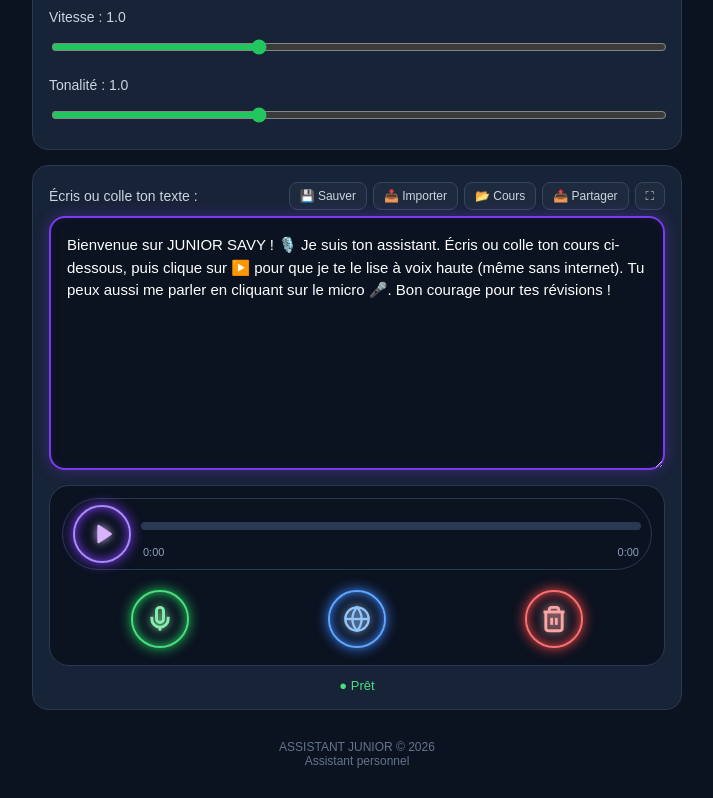
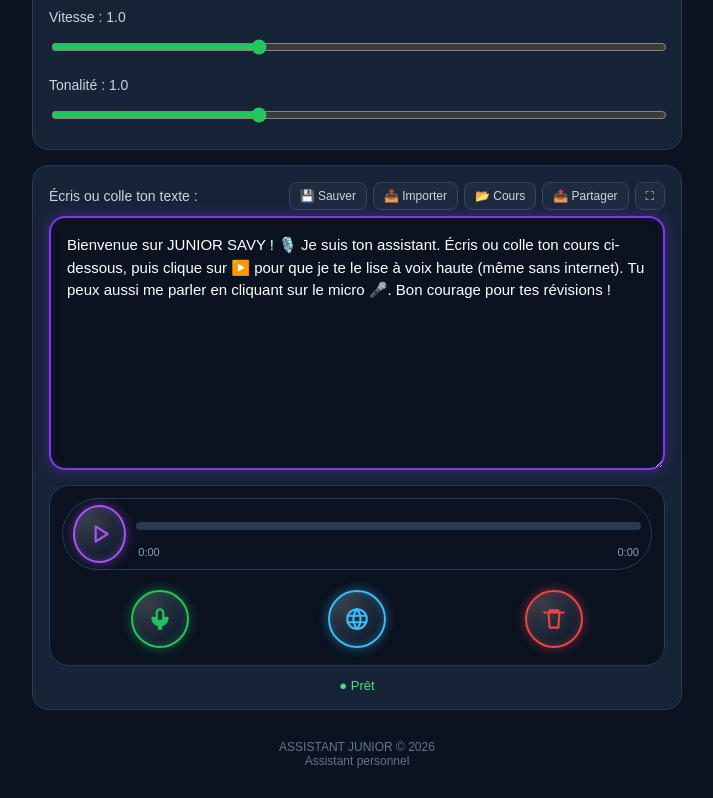
Before and after one commit to juniorjsk/Junior-jsk.github.io, a plain HTML site: page index.html in a window 1280 px wide. Shown: the part 428-1226 px from the top of the page, without its empty margins (283-996 px from the left). Drawn offline with Linux system fonts and the light colour scheme.

Commit message:
Refactor button styles to neon theme
Updated button styles and functionality for neon effects.

```diff
--- a/index.html
+++ b/index.html
@@ -72,7 +72,7 @@ input[type="range"] { padding: 5px 0; accent-color: #22c55e; }
 .tool-btn:hover { background: #293951; }
 .tool-btn svg { width: 14px; height: 14px; }
 
-/* ZONE TEXTE AVEC EFFET NÉON (PHOTO 3) */
+/* ZONE TEXTE AVEC EFFET NÉON */
 .textarea-wrap {
     position: relative;
     background: #0b1220;
@@ -102,72 +102,79 @@ input[type="range"] { padding: 5px 0; accent-color: #22c55e; }
 .progress:hover .progress-knob, .progress.dragging .progress-knob { opacity: 1; }
 .time { display: flex; justify-content: space-between; font-size: 11px; color: #8aa0bd; font-variant-numeric: tabular-nums; margin-top: 4px; padding: 0 2px; }
 
-/* ---------- BOUTONS EFFET MAGIQUE/NÉON ---------- */
-.row-actions { display: flex; justify-content: space-around; align-items: center; padding: 5px 0; }
-.action-btn, .play-btn {
-    flex: 0 0 auto; width: 58px; height: 58px; border-radius: 50%;
-    color: #fff; cursor: pointer; display: grid; place-items: center;
-    transition: transform .12s ease; border: 2px solid transparent;
-    background: #0b1220; /* Fond sombre pour faire ressortir le néon */
-    position: relative;
-    z-index: 1;
-}
-.action-btn:active, .play-btn:active { transform: scale(.92); }
-.action-btn svg, .play-btn svg { width: 28px; height: 28px; filter: drop-shadow(0 0 5px currentColor); z-index: 2; }
-
-/* Play (Violet Magique) */
-.play-btn {
-    border-color: #a78bfa;
-    color: #d8b4fe;
-    box-shadow: 0 0 15px #7c3aed, inset 0 0 15px #7c3aed, 0 0 30px rgba(124, 58, 237, 0.5);
-    animation: magic-pulse-purple 3s infinite alternate;
-}
-/* Micro (Vert Magique) */
-.btn-green {
-    border-color: #4ade80;
-    color: #86efac;
-    box-shadow: 0 0 15px #22c55e, inset 0 0 15px #22c55e, 0 0 30px rgba(34, 197, 94, 0.5);
-    animation: magic-pulse-green 3s infinite alternate;
-}
-/* Traduire (Bleu Magique) */
-.btn-blue {
-    border-color: #60a5fa;
-    color: #93c5fd;
-    box-shadow: 0 0 15px #3b82f6, inset 0 0 15px #3b82f6, 0 0 30px rgba(59, 130, 246, 0.5);
-    animation: magic-pulse-blue 3s infinite alternate;
-}
-/* Corbeille (Rouge Magique) */
-.btn-red {
-    border-color: #f87171;
-    color: #fca5a5;
-    box-shadow: 0 0 15px #ef4444, inset 0 0 15px #ef4444, 0 0 30px rgba(239, 68, 68, 0.5);
-    animation: magic-pulse-red 3s infinite alternate;
+/* ---------- BOUTONS NÉON (STYLE GEMINI) ---------- */
+.btn-row {
+    display: flex;
+    justify-content: space-around;
+    align-items: center;
+    padding: 5px 0;
 }
 
-/* Animations de pulsation */
-@keyframes magic-pulse-purple { 0% { box-shadow: 0 0 10px #7c3aed, inset 0 0 10px #7c3aed; } 100% { box-shadow: 0 0 25px #7c3aed, inset 0 0 20px #7c3aed, 0 0 40px rgba(124, 58, 237, 0.6); } }
-@keyframes magic-pulse-green { 0% { box-shadow: 0 0 10px #22c55e, inset 0 0 10px #22c55e; } 100% { box-shadow: 0 0 25px #22c55e, inset 0 0 20px #22c55e, 0 0 40px rgba(34, 197, 94, 0.6); } }
-@keyframes magic-pulse-blue { 0% { box-shadow: 0 0 10px #3b82f6, inset 0 0 10px #3b82f6; } 100% { box-shadow: 0 0 25px #3b82f6, inset 0 0 20px #3b82f6, 0 0 40px rgba(59, 130, 246, 0.6); } }
-@keyframes magic-pulse-red { 0% { box-shadow: 0 0 10px #ef4444, inset 0 0 10px #ef4444; } 100% { box-shadow: 0 0 25px #ef4444, inset 0 0 20px #ef4444, 0 0 40px rgba(239, 68, 68, 0.6); } }
-
-/* Animation quand le micro écoute */
-.btn-green.recording {
-    background: #dc2626;
-    border-color: #f87171;
-    color: #fca5a5;
-    animation: pulse-red 1.5s infinite;
-    box-shadow: 0 0 20px #ef4444, inset 0 0 20px #ef4444;
-}
-@keyframes pulse-red {
-    0% { box-shadow: 0 0 15px #ef4444, 0 0 0 0 rgba(239, 68, 68, 0.7), inset 0 0 15px #ef4444; }
-    70% { box-shadow: 0 0 15px #ef4444, 0 0 0 15px rgba(239, 68, 68, 0), inset 0 0 15px #ef4444; }
-    100% { box-shadow: 0 0 15px #ef4444, 0 0 0 0 rgba(239, 68, 68, 0), inset 0 0 15px #ef4444; }
+.btn-neon {
+    --c: #a855f7;
+    width: 58px;
+    height: 58px;
+    border-radius: 50%;
+    border: 2px solid var(--c);
+    background: radial-gradient(circle at 30% 25%, rgba(255, 255, 255, 0.18), rgba(23, 35, 55, 0.85) 65%);
+    box-shadow: 0 0 12px rgba(168, 85, 247, 0.45), inset 0 0 8px rgba(168, 85, 247, 0.28);
+    display: flex;
+    align-items: center;
+    justify-content: center;
+    cursor: pointer;
+    -webkit-tap-highlight-color: transparent;
+    transition: transform 0.15s ease;
 }
 
-/* Gestion de l'icône Play/Pause */
-.play-btn .icon-pause { display: none; }
-.play-btn.playing .icon-play { display: none; }
-.play-btn.playing .icon-pause { display: block; }
+.btn-neon:active {
+    transform: scale(0.92);
+}
+
+.btn-neon svg {
+    width: 26px;
+    height: 26px;
+    fill: none;
+    stroke: var(--c);
+    stroke-width: 2;
+    stroke-linecap: round;
+    stroke-linejoin: round;
+}
+
+/* Couleurs spécifiques */
+.btn-neon.purple {
+    --c: #a855f7;
+    box-shadow: 0 0 12px rgba(168, 85, 247, 0.45), inset 0 0 8px rgba(168, 85, 247, 0.28);
+}
+.btn-neon.green {
+    --c: #22c55e;
+    box-shadow: 0 0 12px rgba(34, 197, 94, 0.45), inset 0 0 8px rgba(34, 197, 94, 0.28);
+}
+.btn-neon.blue {
+    --c: #38bdf8;
+    box-shadow: 0 0 12px rgba(56, 189, 248, 0.45), inset 0 0 8px rgba(56, 189, 248, 0.28);
+}
+.btn-neon.red {
+    --c: #ef4444;
+    box-shadow: 0 0 12px rgba(239, 68, 68, 0.45), inset 0 0 8px rgba(239, 68, 68, 0.28);
+}
+
+/* Gestion Play/Pause (couleur de l'icône) */
+.btn-neon.purple .icon-pause { display: none; }
+.btn-neon.purple.playing .icon-play { display: none; }
+.btn-neon.purple.playing .icon-pause { display: block; }
+
+/* Animation uniquement quand le micro enregistre */
+.btn-neon.green.recording {
+    --c: #ef4444;
+    box-shadow: 0 0 15px rgba(239, 68, 68, 0.8), inset 0 0 10px rgba(239, 68, 68, 0.4);
+    animation: pulse-mic 1.5s infinite;
+}
+
+@keyframes pulse-mic {
+    0% { box-shadow: 0 0 12px rgba(239, 68, 68, 0.6), inset 0 0 8px rgba(239, 68, 68, 0.3); }
+    50% { box-shadow: 0 0 20px rgba(239, 68, 68, 0.9), inset 0 0 12px rgba(239, 68, 68, 0.5); }
+    100% { box-shadow: 0 0 12px rgba(239, 68, 68, 0.6), inset 0 0 8px rgba(239, 68, 68, 0.3); }
+}
 
 /* MODALES */
 .modal-overlay { position: fixed; inset: 0; background: rgba(11, 18, 32, 0.9); display: none; justify-content: center; align-items: center; z-index: 100; backdrop-filter: blur(3px); }
@@ -223,8 +230,8 @@ body.fullscreen-mode #expandBtn {
 
 @media (max-width: 380px) {
     h1 { font-size: 24px; }
-    .play-btn, .action-btn { width: 50px; height: 50px; }
-    .play-btn svg, .action-btn svg { width: 24px; height: 24px; }
+    .btn-neon { width: 50px; height: 50px; }
+    .btn-neon svg { width: 22px; height: 22px; }
 }
 </style>
 </head>
@@ -294,9 +301,11 @@ body.fullscreen-mode #expandBtn {
 
     <div class="player-container">
         <div class="row-play">
-            <button class="play-btn" id="playBtn" type="button" aria-label="Lire">
-                <svg class="icon-play" viewBox="0 0 24 24" width="24" height="24"><path d="M8 5.2v13.6c0 .85.93 1.36 1.65.9l10.3-6.8a1.08 1.08 0 0 0 0-1.8L9.65 4.3A1.08 1.08 0 0 0 8 5.2z" fill="currentColor"/></svg>
-                <svg class="icon-pause" viewBox="0 0 24 24" width="24" height="24"><rect x="6.5" y="5" width="4" height="14" rx="1.4" fill="currentColor"/><rect x="13.5" y="5" width="4" height="14" rx="1.4" fill="currentColor"/></svg>
+            <button class="btn-neon purple" id="playBtn" type="button" aria-label="Lire">
+                <!-- Icône Play (Contour) -->
+                <svg class="icon-play" viewBox="0 0 24 24"><polygon points="8,5 19,12 8,19" /></svg>
+                <!-- Icône Pause (Contour) -->
+                <svg class="icon-pause" viewBox="0 0 24 24"><rect x="6" y="5" width="4" height="14" rx="1"/><rect x="14" y="5" width="4" height="14" rx="1"/></svg>
             </button>
             <div class="player-main">
                 <div class="progress" id="progressBar" role="slider" tabindex="0" aria-label="Progression">
@@ -312,15 +321,18 @@ body.fullscreen-mode #expandBtn {
             </div>
         </div>
 
-        <div class="row-actions">
-            <button class="action-btn btn-green" id="dictateBtn" type="button" aria-label="Dicter">
-                <svg viewBox="0 0 24 24" fill="none" stroke="currentColor" stroke-width="2.5"><path d="M12 2a3 3 0 0 0-3 3v7a3 3 0 0 0 6 0V5a3 3 0 0 0-3-3z"></path><path d="M19 10v2a7 7 0 0 1-14 0v-2"></path><line x1="12" y1="19" x2="12" y2="22"></line></svg>
+        <div class="btn-row">
+            <button class="btn-neon green" id="dictateBtn" type="button" aria-label="Dicter">
+                <!-- Icône Micro (Contour) -->
+                <svg viewBox="0 0 24 24"><path d="M12 14a3 3 0 0 0 3-3V6a3 3 0 0 0-6 0v5a3 3 0 0 0 3 3zm5-3a5 5 0 0 1-10 0H5a7 7 0 0 0 6 6.92V21h2v-3.08A7 7 0 0 0 19 11h-2z" /></svg>
             </button>
-            <button class="action-btn btn-blue" id="translateBtn" type="button" aria-label="Traduire">
-                <svg viewBox="0 0 24 24" fill="none" stroke="currentColor" stroke-width="2"><circle cx="12" cy="12" r="10"></circle><path d="M12 2a15.3 15.3 0 0 1 4 10 15.3 15.3 0 0 1-4 10 15.3 15.3 0 0 1-4-10 15.3 15.3 0 0 1 4-10z"></path><path d="M2 12h20"></path></svg>
+            <button class="btn-neon blue" id="translateBtn" type="button" aria-label="Traduire">
+                <!-- Icône Globe (Contour) -->
+                <svg viewBox="0 0 24 24"><circle cx="12" cy="12" r="9" /><path d="M3.6 9h16.8M3.6 15h16.8M12 3a14 14 0 0 1 0 18M12 3a14 14 0 0 0 0 18" /></svg>
             </button>
-            <button class="action-btn btn-red" id="clearBtn" type="button" aria-label="Effacer">
-                <svg viewBox="0 0 24 24" fill="none" stroke="currentColor" stroke-width="2.5"><polyline points="3 6 5 6 21 6"></polyline><path d="M19 6v14a2 2 0 0 1-2 2H7a2 2 0 0 1-2-2V6m3 0V4a2 2 0 0 1 2-2h4a2 2 0 0 1 2 2v2"></path><line x1="10" y1="11" x2="10" y2="17"></line><line x1="14" y1="11" x2="14" y2="17"></line></svg>
+            <button class="btn-neon red" id="clearBtn" type="button" aria-label="Effacer">
+                <!-- Icône Corbeille (Contour) -->
+                <svg viewBox="0 0 24 24"><path d="M3 6h18M8 6V4h8v2m-9 0l1 14h8l1-14" /></svg>
             </button>
         </div>
     </div>
@@ -1016,4 +1028,4 @@ if ("serviceWorker" in navigator) {
 </script>
 
 </body>
-</html>
+    </html>
```
